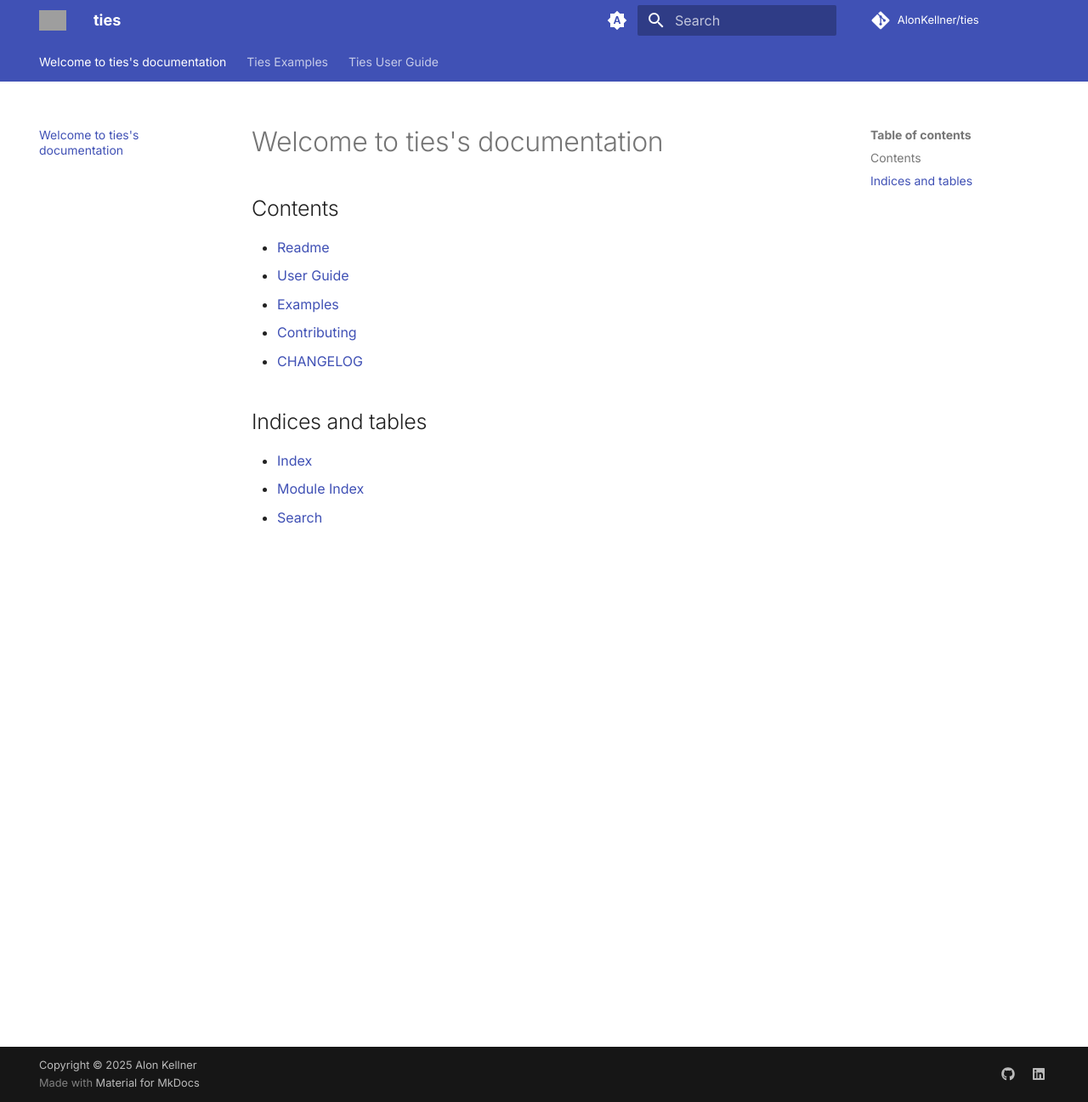
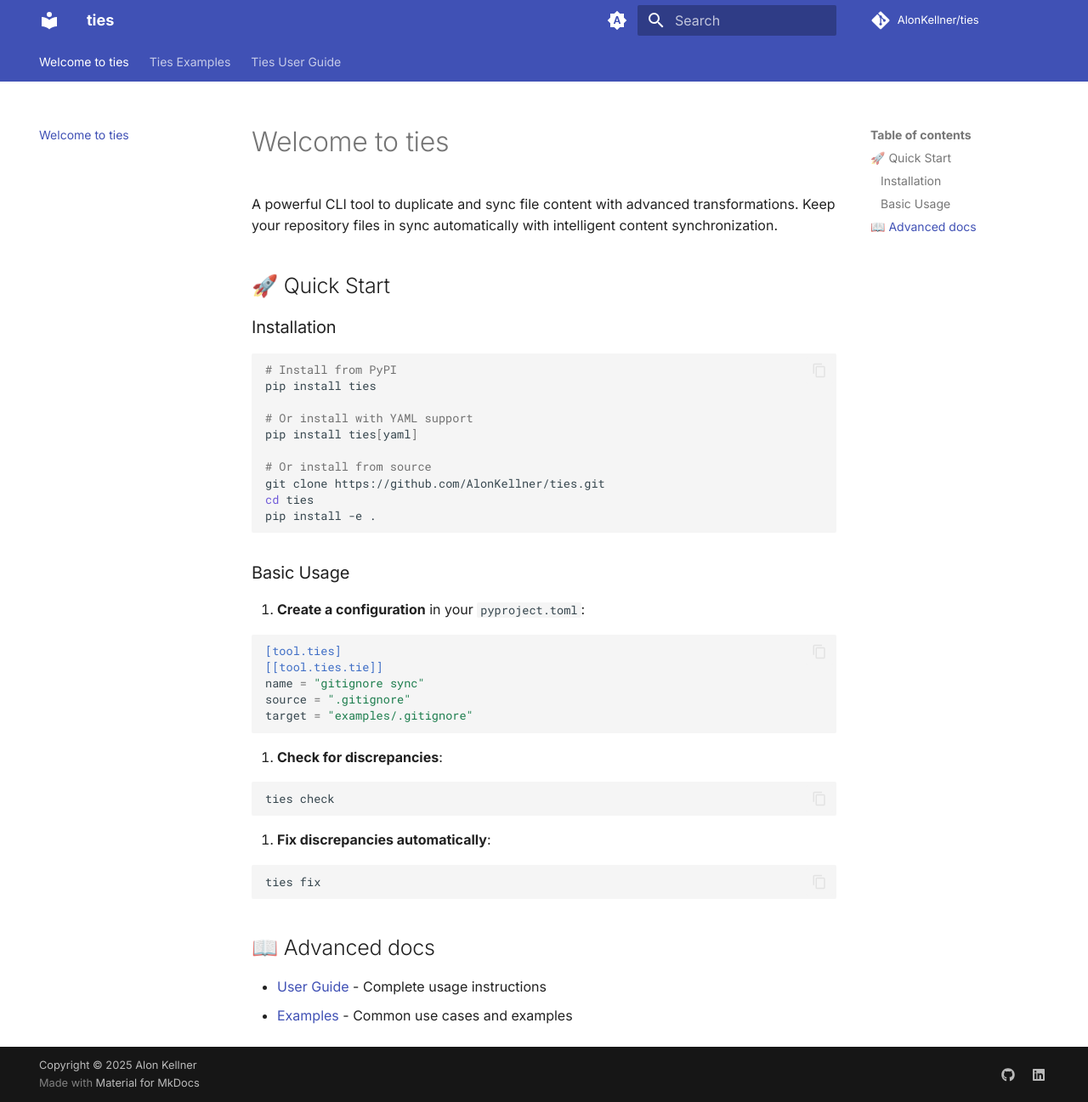
Before and after one commit to AlonKellner/ties, an MkDocs documentation site: the page built from docs/index.md, in a window 1280 px wide and 1297 px high. Shown: the whole window at 85% size. Built offline with MkDocs 1.6.1 and Material for MkDocs 9.7.7, drawn with Linux system fonts in a browser that asks for light colours; comment, search, counter and statistics services are not loaded; grey boxes are pictures that could not be loaded.

````diff
--- a/docs/index.md
+++ b/docs/index.md
@@ -1,15 +1,51 @@
-# Welcome to ties's documentation
+# Welcome to ties
 
-## Contents
+A powerful CLI tool to duplicate and sync file content with advanced
+transformations. Keep your repository files in sync automatically with
+intelligent content synchronization.
 
-- [Readme](README.md)
-- [User Guide](user-guide.md)
-- [Examples](examples.md)
-- [Contributing](CONTRIBUTING.md)
-- [CHANGELOG](CHANGELOG.md)
+## 🚀 Quick Start
 
-## Indices and tables
+### Installation
 
-- [Index](genindex)
-- [Module Index](modindex)
-- [Search](search)
+```bash
+# Install from PyPI
+pip install ties
+
+# Or install with YAML support
+pip install ties[yaml]
+
+# Or install from source
+git clone https://github.com/AlonKellner/ties.git
+cd ties
+pip install -e .
+```
+
+### Basic Usage
+
+1. **Create a configuration** in your `pyproject.toml`:
+
+```toml
+[tool.ties]
+[[tool.ties.tie]]
+name = "gitignore sync"
+source = ".gitignore"
+target = "examples/.gitignore"
+```
+
+2. **Check for discrepancies**:
+
+```bash
+ties check
+```
+
+3. **Fix discrepancies automatically**:
+
+```bash
+ties fix
+```
+
+## 📖 Advanced docs
+
+- [User Guide](user-guide.md) - Complete usage instructions
+- [Examples](examples.md) - Common use cases and examples
--- a/lychee.toml
+++ b/lychee.toml
@@ -5,6 +5,5 @@
   ".devcontainer/install-scripts/",
   ".github/workflows/publish.yml",
   "lychee.toml",
-  "docs/index.md",
 ]
 accept = [200, 401, 999]
--- a/mkdocs.yml
+++ b/mkdocs.yml
@@ -25,9 +25,6 @@
 # See: https://squidfunk.github.io/mkdocs-material/setup/changing-the-colors/
 theme:
   name: material
-  # The main icon or logo for the site.
-  logo: 'assets/logo.svg'
-  favicon: 'assets/favicon.png'
   # Color palette for light and dark mode.
   palette:
     # Palette toggle for automatic mode
````
Also changed, not shown: 1 other file.
